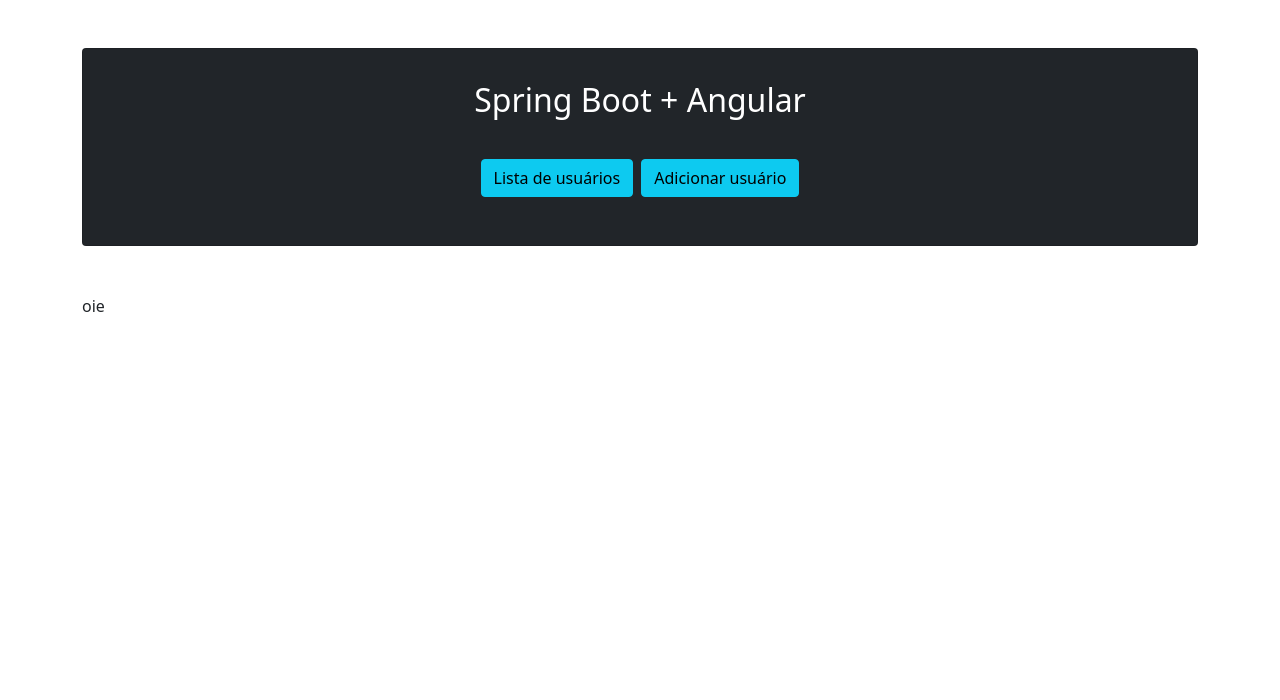
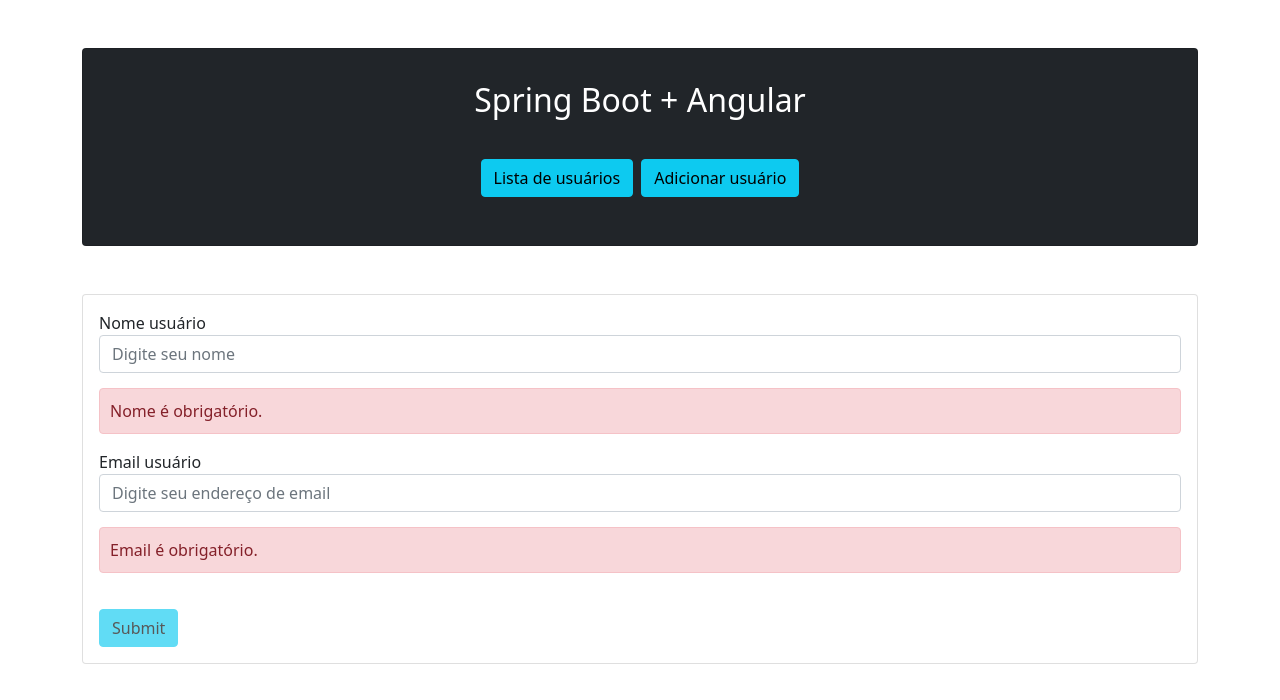
Before and after one commit to 2504Guimaraes/SpringAngularTestProject, an Angular app in the folder src/main/resources/templates/frontend/: page /formulario-usuario in a window 1280 px wide. Shown: the top 700 px of the page. Built offline with nearby package versions, Linux system fonts and the light colour scheme.

Commit message:
bug consertado - projeto concluído

```diff
--- a/src/main/resources/templates/frontend/src/app/app.module.ts
+++ b/src/main/resources/templates/frontend/src/app/app.module.ts
@@ -7,6 +7,7 @@
 import { UserService } from "./services/user.service";
 import { HttpClientModule } from "@angular/common/http";
 import { UserFormComponent } from './user-form/user-form.component';
+import { FormsModule } from "@angular/forms";
 
 @NgModule({
   declarations: [
@@ -17,7 +18,8 @@
   imports: [
     BrowserModule,
     AppRoutingModule,
-    HttpClientModule
+    HttpClientModule,
+    FormsModule
   ],
   providers: [UserService],
   bootstrap: [AppComponent]
--- a/src/main/resources/templates/frontend/src/app/user-form/user-form.component.html
+++ b/src/main/resources/templates/frontend/src/app/user-form/user-form.component.html
@@ -1 +1,48 @@
-<div>oie</div>
+<div class="card my-5">
+  <div class="card-body">
+    <form (ngSubmit)="onSubmit()" #userForm="ngForm">
+
+      <div class="form-group">
+        <label for="nomeDigitado">Nome usuário</label>
+        <input type="text" [(ngModel)]="usuario.nome"
+               class="form-control"
+               id="nomeDigitado"
+               name="nomeDigitado"
+               placeholder="Digite seu nome"
+               required #nomeDigitado="ngModel">
+
+        <div id="alerta-nome"
+             [hidden]="!nomeDigitado.pristine" class="alert alert-danger">
+          Nome é obrigatório.
+        </div>
+      </div>
+
+      <div class="form-group">
+        <label for="emailDigitado">Email usuário</label>
+        <input type="text" [(ngModel)]="usuario.email"
+               class="form-control"
+               id="emailDigitado"
+               name="emailDigitado"
+               placeholder="Digite seu endereço de email"
+               required #emailDigitado="ngModel">
+        <div id="alerta-email"
+             [hidden]="!emailDigitado.pristine" class="alert alert-danger">
+          Email é obrigatório.
+        </div>
+      </div>
+
+      <button id="btn-form" type="submit" [disabled]="!userForm.form.valid"
+              class="btn btn-info">Submit</button>
+    </form>
+  </div>
+</div>
+
+<style>
+  #alerta-nome, #alerta-email {
+    margin-top: 15px;
+    padding: 10px;
+  }
+  #btn-form {
+    margin-top: 20px;
+  }
+</style>
```
